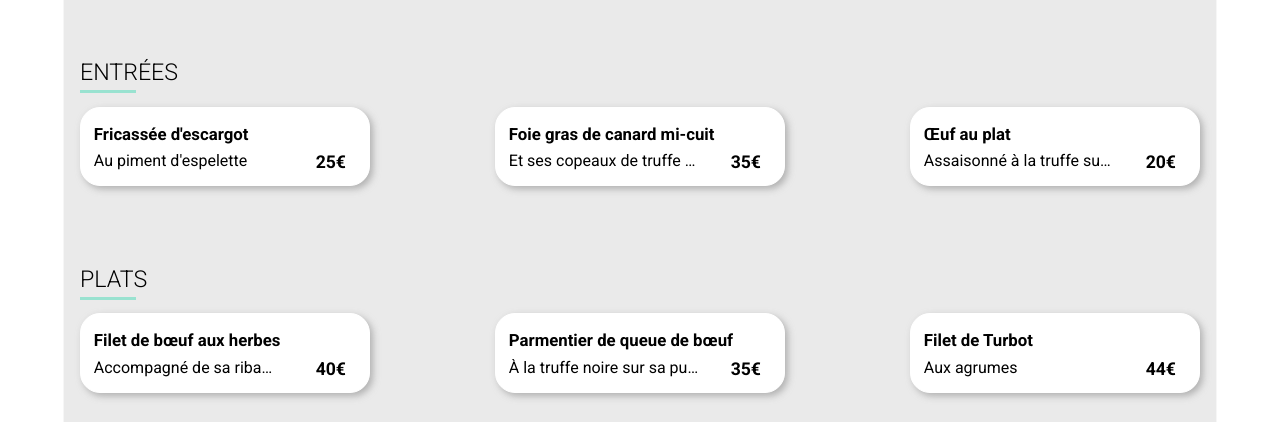
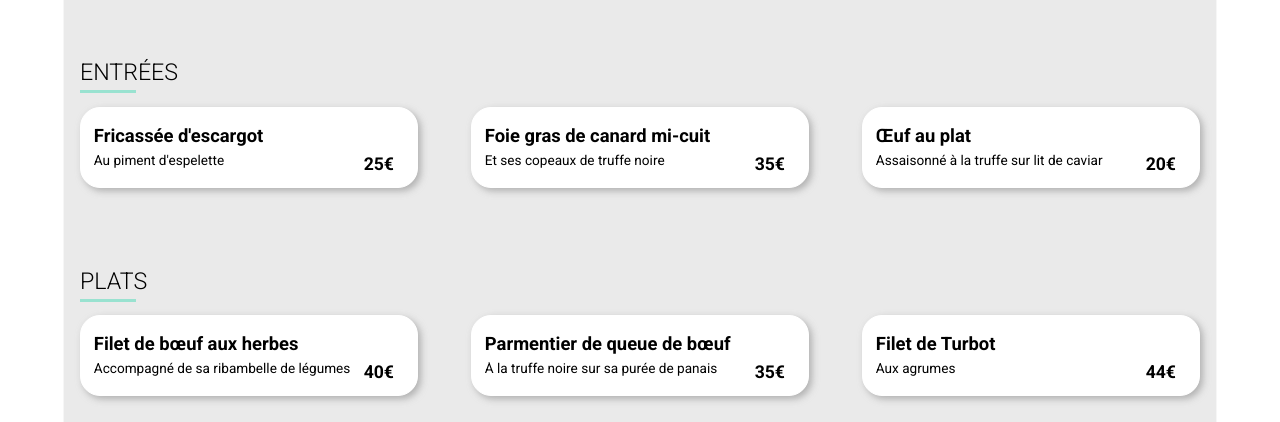
Before and after one commit to jeanmarcj/JeanMarcJuif_3_09022021, a plain HTML site: page web/restaurants/palettedugout.html in a window 1280 px wide. Shown: the part 378-800 px from the top of the page. Drawn offline with Linux system fonts and the light colour scheme; a web font is replaced by a local one.

Commit message:
Fix. Ajout du breakpoint à 1200px pour affichage des cartouches des plats du menu.

```diff
--- a/css/restaurants.css
+++ b/css/restaurants.css
@@ -233,10 +233,29 @@ p {
                 font-size: 1.05rem;
             }
             .article-description {
-                width: 12rem;
-                font-size: 1rem;
+                width: 13rem;
+                font-size: 0.68rem;
+                line-height: 1.5;
             }
         }
+    /*  ======================
+        Desktop >1200px
+        ====================== */
+        @media only screen and (min-width: 1200px) {
+            article {
+                width: 21rem;
+            }
+            .article-title {
+                font-size: 1.15rem;
+            }
+            .article-description {
+                width: 17rem;
+                font-size: 0.85rem;
+                line-height: 1;
+            }
+        }
+
+
     /*  ======================
         Desktop >1440px
         ====================== */
@@ -248,7 +267,7 @@ p {
                 width: 25rem;
             }
             .article-title {
-                font-size: 1.15rem;
+                font-size: 1.25rem;
             }
             .article-description {
                 font-size: 1rem;
```
